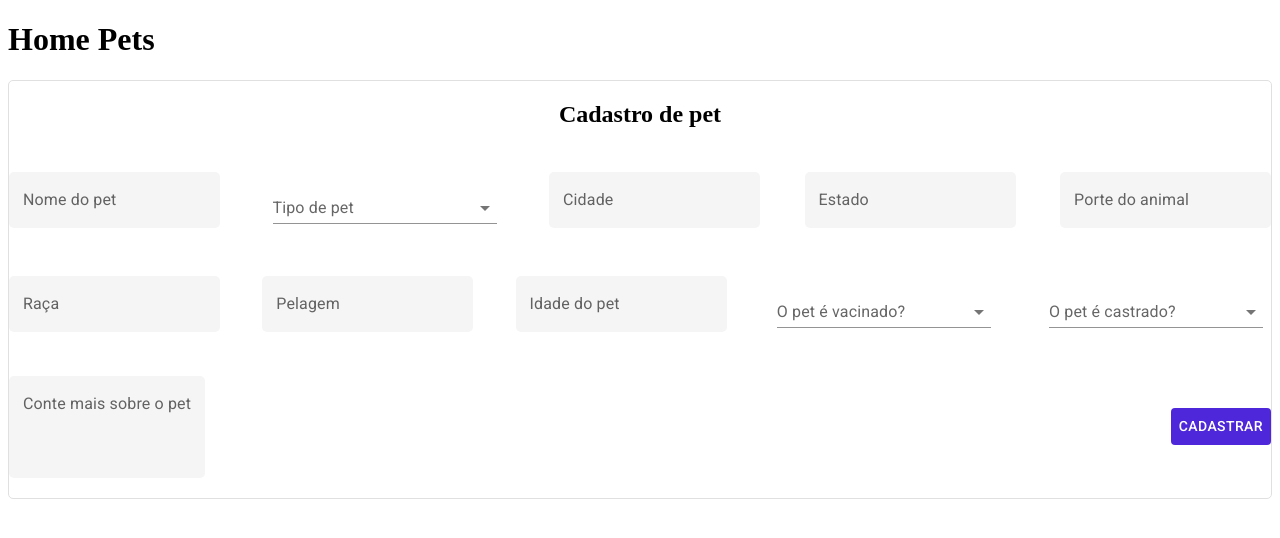
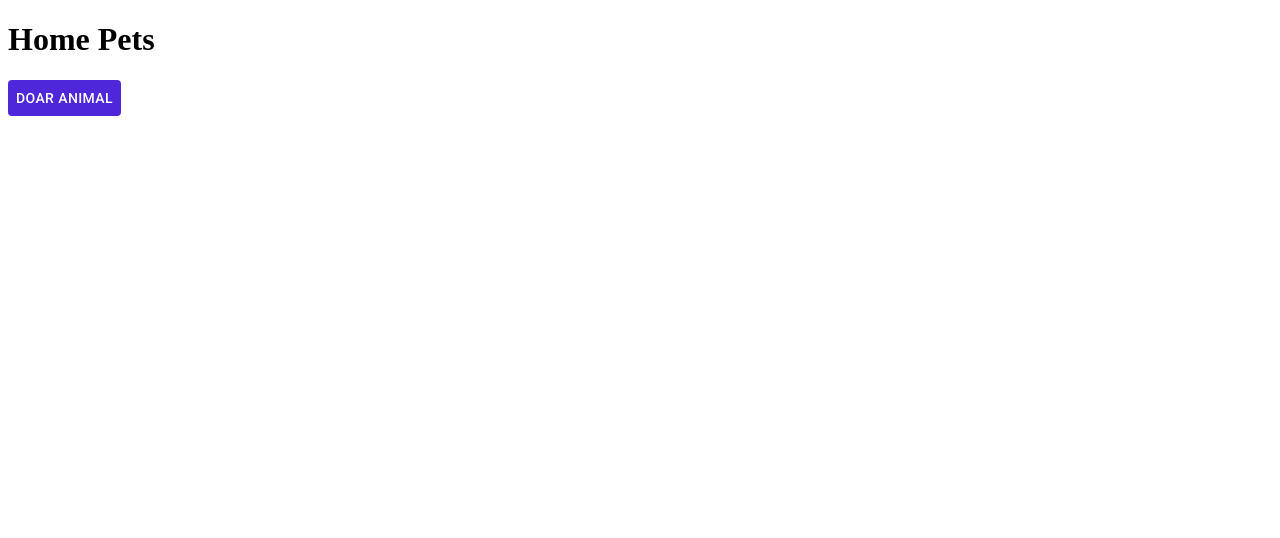
Before and after one commit to Christian-mf25/home-pets-capstone, a React (Create React App) app: page /registerapet in a window 1280 px wide. Shown: the top 538 px of the page. Built offline with nearby package versions, Linux system fonts and the light colour scheme; sample sign-in values are in the browser's storage.

Commit message:
feat: modal register a pet working but with a bug, when clicking outside modal also submits the form

```diff
--- a/src/Components/PetRegisterForm/index.jsx
+++ b/src/Components/PetRegisterForm/index.jsx
@@ -1,11 +1,19 @@
 import { yupResolver } from "@hookform/resolvers/yup";
-import { FormControl, InputLabel, MenuItem, Select } from "@material-ui/core";
+import {
+  Dialog,
+  FormControl,
+  InputLabel,
+  MenuItem,
+  Modal,
+  Select,
+} from "@material-ui/core";
 import { useHistory } from "react-router-dom";
 import { useForm } from "react-hook-form";
 import * as yup from "yup";
 import { usePetRegister } from "../../Providers/RegisterAPet";
 import { Input, PrimaryButton, StyledFormControl } from "../../Styles/global";
 import { RegisterContainer } from "./styles";
+import { useState } from "react";
 
 const PetRegisterForm = () => {
   const token = JSON.parse(localStorage.getItem("@Pets:token"));
@@ -15,6 +23,10 @@ const PetRegisterForm = () => {
   if (!token) {
     history.push("/login");
   }
+
+  const [isModalOpen, setIsModalOpen] = useState(false);
+
+  const handleClick = () => setIsModalOpen(!isModalOpen);
 
   const schema = yup.object().shape({
     name: yup.string().required("Campo obrigatório"),
@@ -37,9 +49,11 @@ const PetRegisterForm = () => {
   } = useForm({ resolver: yupResolver(schema) });
 
   return (
-    <RegisterContainer>
-      <h2>Cadastro de pet</h2>
+    <>
+      <PrimaryButton onClick={handleClick}>Doar animal</PrimaryButton>
+      <Dialog open={isModalOpen} onClose={handleClick}>
         <form onSubmit={handleSubmit(petRegister)}>
+          <button onClick={handleClick}>Close</button>
           <Input
             label="Nome do pet"
             {...register("name")}
@@ -165,7 +179,8 @@ const PetRegisterForm = () => {
 
           <PrimaryButton type="sumit">Cadastrar</PrimaryButton>
         </form>
-    </RegisterContainer>
+      </Dialog>
+    </>
   );
 };
 
--- a/src/Components/PetRegisterForm/styles.js
+++ b/src/Components/PetRegisterForm/styles.js
@@ -1,6 +1,9 @@
 import styled from "styled-components";
 
 export const RegisterContainer = styled.div`
+  position: absolute;
+  overflow: scroll;
+  align-items: baseline;
   border: 1px solid #e0e0e0;
   border-radius: 5px;
   text-align: center;
@@ -8,7 +11,7 @@ export const RegisterContainer = styled.div`
   form {
     display: flex;
     flex-direction: column;
-    align-items: center;
+    /* align-items: center; */
     height: 750px;
     justify-content: space-between;
   }
@@ -17,7 +20,6 @@ export const RegisterContainer = styled.div`
     form {
       flex-direction: row;
       flex-wrap: wrap;
-      /* justify-content: center; */
       height: 350px;
     }
   }
--- a/src/Pages/Home/index.jsx
+++ b/src/Pages/Home/index.jsx
@@ -1,5 +1,6 @@
 import { useHistory } from "react-router";
 import GenericCard from "../../Components/GenericCard";
+import PetRegisterForm from "../../Components/PetRegisterForm";
 import { HomeContainer } from "./styles";
 
 const Home = () => {
@@ -12,6 +13,7 @@ const Home = () => {
 
   return (
     <HomeContainer>
+      <PetRegisterForm />
       <GenericCard name="ONGs" />
       <GenericCard name="Empresas" />
       <GenericCard name="Pessoas" />
```
Lines whose indentation alone changed are shown as unchanged.
